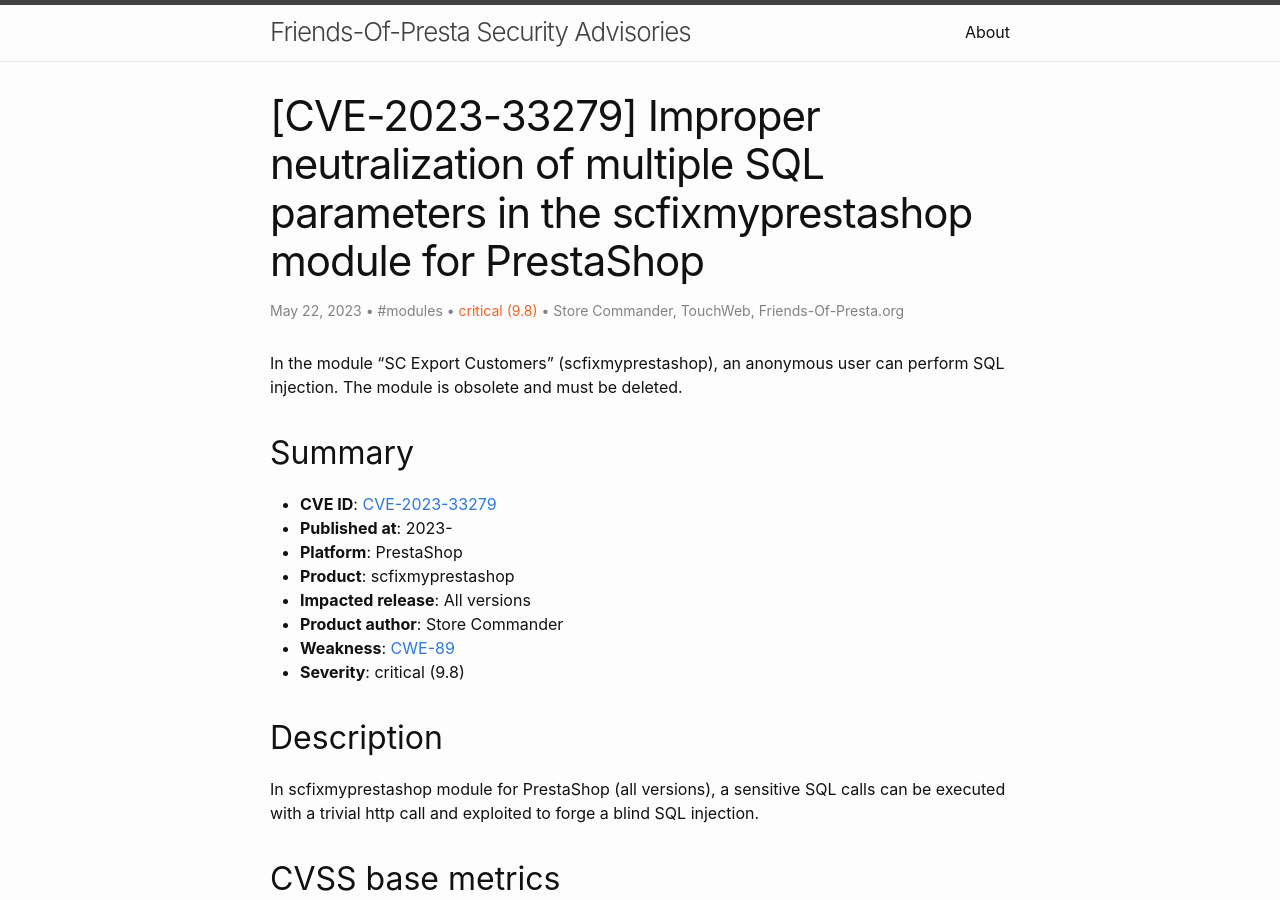
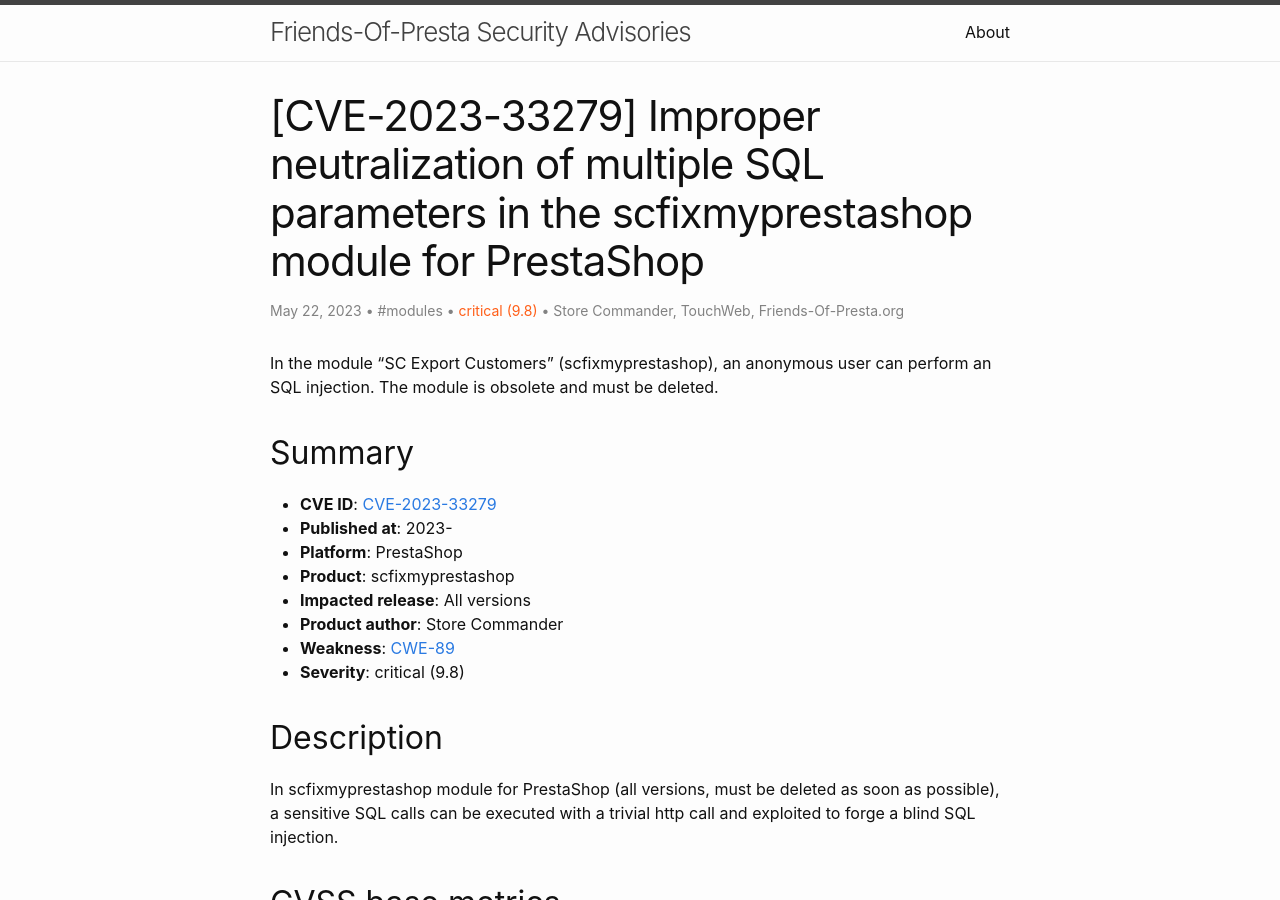
Before and after one commit to friends-of-presta/security-advisories, a Jekyll site: the page built from _posts/2023-05-22-scfixmyprestashop.md, in a window 1280 px wide and 900 px high. Built offline with Jekyll 4.4.1, drawn with Linux system fonts in a browser that asks for light colours.

Commit message:
Up description

```diff
--- a/_posts/2023-05-22-scfixmyprestashop.md
+++ b/_posts/2023-05-22-scfixmyprestashop.md
@@ -10,7 +10,7 @@ meta: "CVE,PrestaShop,scfixmyprestashop"
 severity: "critical (9.8)"
 ---
 
-In the module "SC Export Customers" (scfixmyprestashop), an anonymous user can perform SQL injection. The module is obsolete and must be deleted.
+In the module "SC Export Customers" (scfixmyprestashop), an anonymous user can perform an SQL injection. The module is obsolete and must be deleted.
 
 ## Summary
 
@@ -25,7 +25,7 @@ In the module "SC Export Customers" (scfixmyprestashop), an anonymous user can p
 
 ## Description
 
-In scfixmyprestashop module for PrestaShop (all versions), a sensitive SQL calls can be executed with a trivial http call and exploited to forge a blind SQL injection.
+In scfixmyprestashop module for PrestaShop (all versions, must be deleted as soon as possible), a sensitive SQL calls can be executed with a trivial http call and exploited to forge a blind SQL injection.
 
 
 ## CVSS base metrics
```
